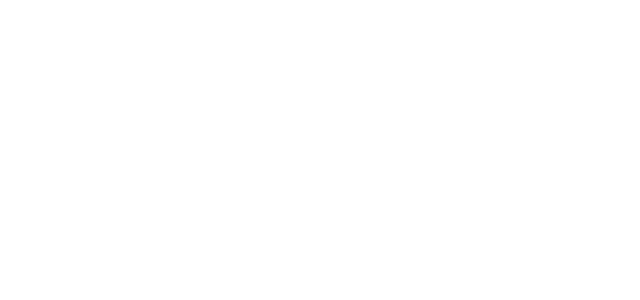
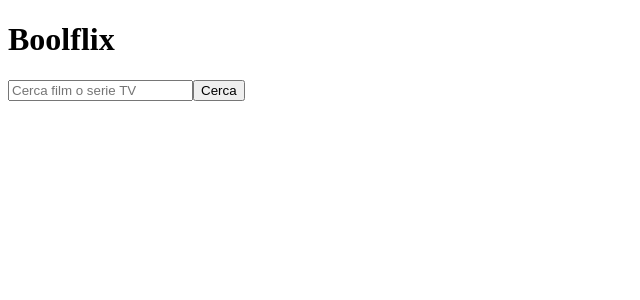
Before and after one commit to RiccardoImperato/vite-boolflix, a Vue app: page / in a window 1280 px wide. Shown: the top 300 px of the page, without its empty margins (0-640 px from the left). Built offline with nearby package versions, Linux system fonts and the light colour scheme; no server answers.

Commit message:
feat: milestone1

```diff
--- a/index.html
+++ b/index.html
@@ -4,7 +4,7 @@
 <head>
   <meta charset="UTF-8" />
   <meta name="viewport" content="width=device-width, initial-scale=1.0" />
-  <title>Vite + Vue</title>
+  <title>Boolflix</title>
 </head>
 
 <body>
--- a/package.json
+++ b/package.json
@@ -9,6 +9,7 @@
     "preview": "vite preview"
   },
   "dependencies": {
+    "axios": "^1.6.2",
     "sass": "^1.69.5",
     "vue": "^3.3.11"
   },
--- a/src/App.vue
+++ b/src/App.vue
@@ -1,3 +1,16 @@
-<script ></script>
+<script >
+import AppHeader from './components/AppHeader.vue';
+import AppMain from './components/AppMain.vue';
 
-<template></template>
+export default {
+    components: {
+        AppHeader,
+        AppMain
+    }
+}
+</script>
+
+<template>
+    <AppHeader />
+    <AppMain />
+</template>
--- /dev/null
+++ b/src/components/AppHeader.vue
@@ -0,0 +1,47 @@
+<script >
+import AppSearch from './AppSearch.vue';
+import axios from 'axios';
+import { store } from '../store';
+
+export default {
+    components: {
+        AppSearch
+    },
+    data() {
+        return {
+            store
+        }
+    },
+    methods: {
+        search() {
+
+            // if (this.store.searchKey === '') {
+            //     axios.get('https://api.themoviedb.org/3/search/movie?query=Jack+Reacher&api_key=a01536814a9012d0b06fa934f49c4c7b').then((response) => {
+            //         this.store.movieList = response.data.results;
+            //     });
+            // } else {
+            //     axios.get(this.store.apiURLdefault + '?query=' + this.store.searcKey + '&api_key=' + this.store.apiKey).then((response) => {
+            //         this.store.movieList = response.data.results;
+            //     });
+            // }
+
+            axios.get(this.store.apiURLdefault + '?query=' + this.store.searchKey + '&api_key=' + this.store.apiKey).then((response) => {
+                this.store.movieList = response.data.results;
+            });
+
+        }
+    },
+    created() {
+        this.search()
+    }
+}
+</script>
+
+<template>
+    <header>
+        <h1>Boolflix</h1>
+        <AppSearch @search="search" />
+    </header>
+</template>
+
+<style></style>
--- /dev/null
+++ b/src/components/AppMain.vue
@@ -0,0 +1,37 @@
+<script >
+import axios from 'axios';
+import { store } from '../store';
+import Card from './Card.vue';
+
+export default {
+    components: {
+        Card
+    },
+    data() {
+        return {
+            store
+        }
+    },
+    methods: {
+        search() {
+            axios.get(this.store.apiURLdefault + '?query=' + this.store.searchKey + '&api_key=' + this.store.apiKey).then((response) => {
+                this.store.movieList = response.data.results;
+            });
+        }
+    },
+    created() {
+        this.search()
+    }
+}
+</script>
+
+<template>
+    <ul v-if="this.store.searchKey !== ''">
+        <li v-for="movie in this.store.movieList">
+            <Card :title="movie.title" :ogTitle="movie.original_title" :lang="movie.original_language"
+                :rate="movie.vote_average" />
+        </li>
+    </ul>
+</template>
+
+<style></style>
--- /dev/null
+++ b/src/components/AppSearch.vue
@@ -0,0 +1,20 @@
+<script >
+import { store } from '../store';
+
+export default {
+    data() {
+        return {
+            store
+        }
+    },
+}
+</script>
+
+<template>
+    <div>
+        <input type="text" placeholder="Cerca film o serie TV" v-model="this.store.searchKey">
+        <button @click="$emit('search')">Cerca</button>
+    </div>
+</template>
+
+<style></style>
--- /dev/null
+++ b/src/components/Card.vue
@@ -0,0 +1,30 @@
+<script >
+
+export default {
+    props: {
+        title: String,
+        ogTitle: String,
+        lang: String,
+        rate: Number
+    }
+}
+</script>
+
+<template>
+    <div>
+        <h4>
+            {{ title }}
+        </h4>
+        <p>
+            Titolo originale: {{ ogTitle }}
+        </p>
+        <p>
+            Lingua originale: {{ lang }}
+        </p>
+        <p>
+            Voto: {{ rate }}
+        </p>
+    </div>
+</template>
+
+<style></style>
--- /dev/null
+++ b/src/store.js
@@ -0,0 +1,8 @@
+import { reactive } from "vue";
+
+export const store = reactive({
+    movieList: [],
+    searchKey: '',
+    apiKey: 'a01536814a9012d0b06fa934f49c4c7b',
+    apiURLdefault: 'https://api.themoviedb.org/3/search/movie',
+})
```
Also changed, not shown: 1 other file (tests, documents, lock files or other folders).
